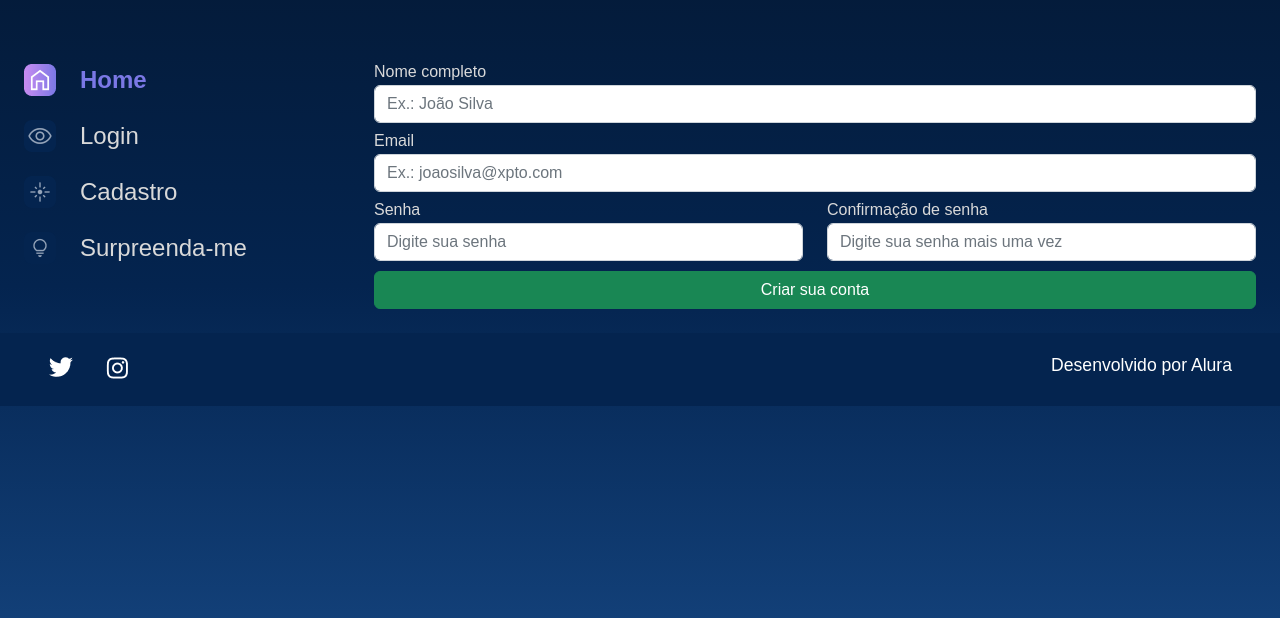
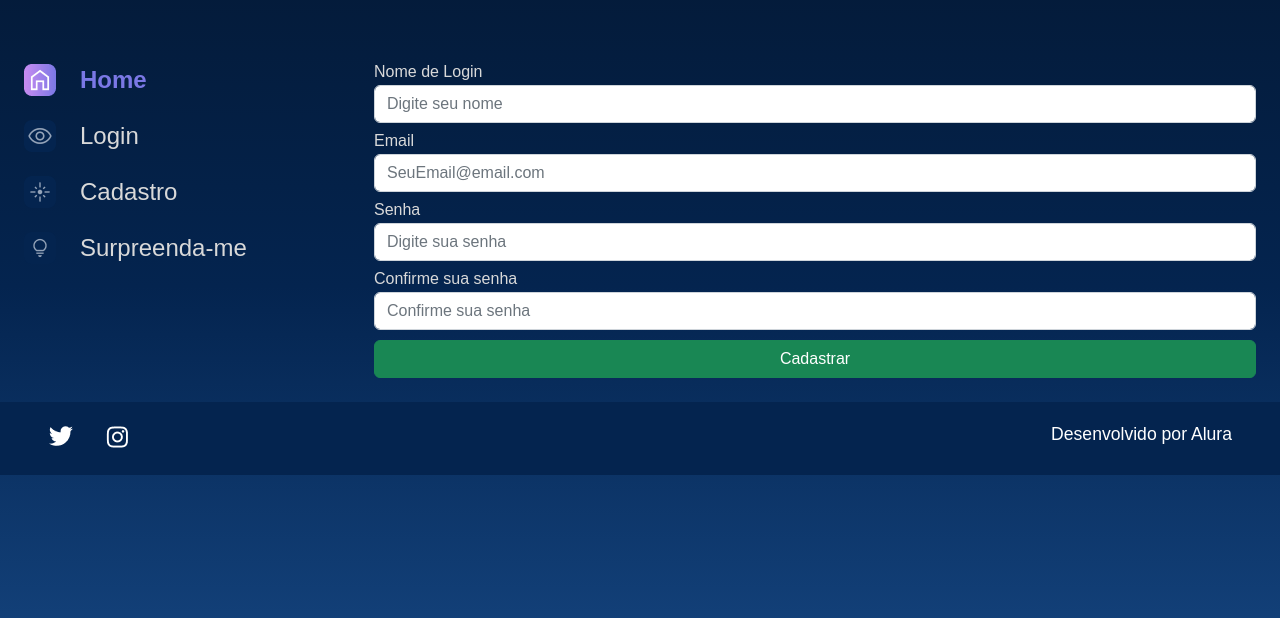
Before and after one commit to PedroLRA/Alura-Space, a Django app: page /register/ in a window 1280 px wide. Shown: the part 114-732 px from the top of the page. Run offline with Django 5.2, Linux system fonts and the light colour scheme.

Commit message:
refactor: Changed html forms to django forms

```diff
--- a/templates/users/register.html
+++ b/templates/users/register.html
@@ -22,26 +22,17 @@
             {% include 'partials/_side_menu.html' %}
             <section class="galeria" style="margin-left: 5em">
                 <form action="" method="">
+                    {% csrf_token %}
                     <div class="row">
-                        <div class="col-12 col-lg-12" style="margin-bottom: 10px;">
-                            <label for="nome_cadastro" style="color:#D9D9D9; margin-bottom: 5px;"><b>Nome completo</b></label>
-                            <input type="text" class="form-control" name="nome_cadastro" placeholder="Ex.: João Silva" required>
-                        </div>
-                        <div class="col-12 col-lg-12" style="margin-bottom: 10px;">
-                            <label for="email" style="color:#D9D9D9; margin-bottom: 5px;"><b>Email</b></label>
-                            <input type="email" class="form-control" name="email" placeholder="Ex.: joaosilva@xpto.com" required>
-                        </div>
-                        <div class="col-12 col-lg-6" style="margin-bottom: 10px;">
-                            <label for="password1" style="color:#D9D9D9; margin-bottom: 5px;"><b>Senha</b></label>
-                            <input type="password" class="form-control" name="password1" placeholder="Digite sua senha" required>
-                        </div>
-                        <div class="col-12 col-lg-6" style="margin-bottom: 10px;">
-                            <label for="password2" style="color:#D9D9D9; margin-bottom: 5px;"><b>Confirmação de senha</b></label>
-                            <input type="password" class="form-control" name="password2" placeholder="Digite sua senha mais uma vez" required>
-                        </div>
-                        <div class="col-12 text-center">
-                            <button class="btn btn-success col-12" style="padding: top 5px;" type="submit">Criar sua conta</button>
-                        </div>
+                        {% for field in form.visible_fields %}
+                            <div class="col-12 col-lg-12" style="margin-bottom: 10px;">
+                                <label for="{{ field.id_for_label }}" style="color:#D9D9D9; margin-bottom: 5px;">{{ field.label }}</label>
+                                {{ field }}
+                            </div>
+                        {% endfor %}
+                    </div>
+                    <div>
+                        <button class="btn btn-success col-12" style="padding: top 5px;" type="submit">Cadastrar</button>
                     </div>
                 </form>
             </section>
--- /dev/null
+++ b/users/forms.py
@@ -0,0 +1,74 @@
+from django import forms
+
+class LoginForms(forms.Form):
+    username = forms.CharField(
+        label = 'Nome de Login',
+        required = True,
+        max_length = 100,
+        widget = forms.TextInput(
+            attrs = {
+                'class': 'form-control',
+                'placeholder': 'Digite seu nome'
+            }
+        )
+    )
+    password = forms.CharField(
+        label = 'Senha',
+        required = True,
+        max_length = 50,
+        widget = forms.PasswordInput(
+            attrs = {
+                'class': 'form-control',
+                'placeholder': 'Digite sua senha'
+            }
+        )
+    )
+
+class RegisterForms(forms.Form):
+    username = forms.CharField(
+        label = 'Nome de Login',
+        required = True,
+        max_length = 100,
+        widget = forms.TextInput(
+            attrs = {
+                'class': 'form-control',
+                'placeholder': 'Digite seu nome'
+            }
+        )
+    )
+
+    email = forms.EmailField(
+        label = 'Email',
+        required = True,
+        max_length = 100,
+        widget = forms.EmailInput(
+            attrs = {
+                'class': 'form-control',
+                'placeholder': 'SeuEmail@email.com'
+            }
+        )
+    )
+
+    password = forms.CharField(
+        label = 'Senha',
+        required = True,
+        max_length = 50,
+        widget = forms.PasswordInput(
+            attrs = {
+                'class': 'form-control',
+                'placeholder': 'Digite sua senha'
+            }
+        )
+    )
+
+    passwordConfirm = forms.CharField(
+        label = 'Confirme sua senha',
+        required = True,
+        max_length = 50,
+        widget = forms.PasswordInput(
+            attrs = {
+                'class': 'form-control',
+                'placeholder': 'Confirme sua senha'
+            }
+        )
+    )
--- a/users/views.py
+++ b/users/views.py
@@ -1,7 +1,10 @@
 from django.shortcuts import render
+from users.forms import LoginForms, RegisterForms
 
 def login(request):
-    return render(request, 'users/login.html')
+    form = LoginForms()
+    return render(request, 'users/login.html', {'form': form})
 
 def register(request):
-    return render(request, 'users/register.html')
+    form = RegisterForms()
+    return render(request, 'users/register.html', {'form': form})
```
Also changed, not shown: templates/users/login.html (+10 -11 lines).
